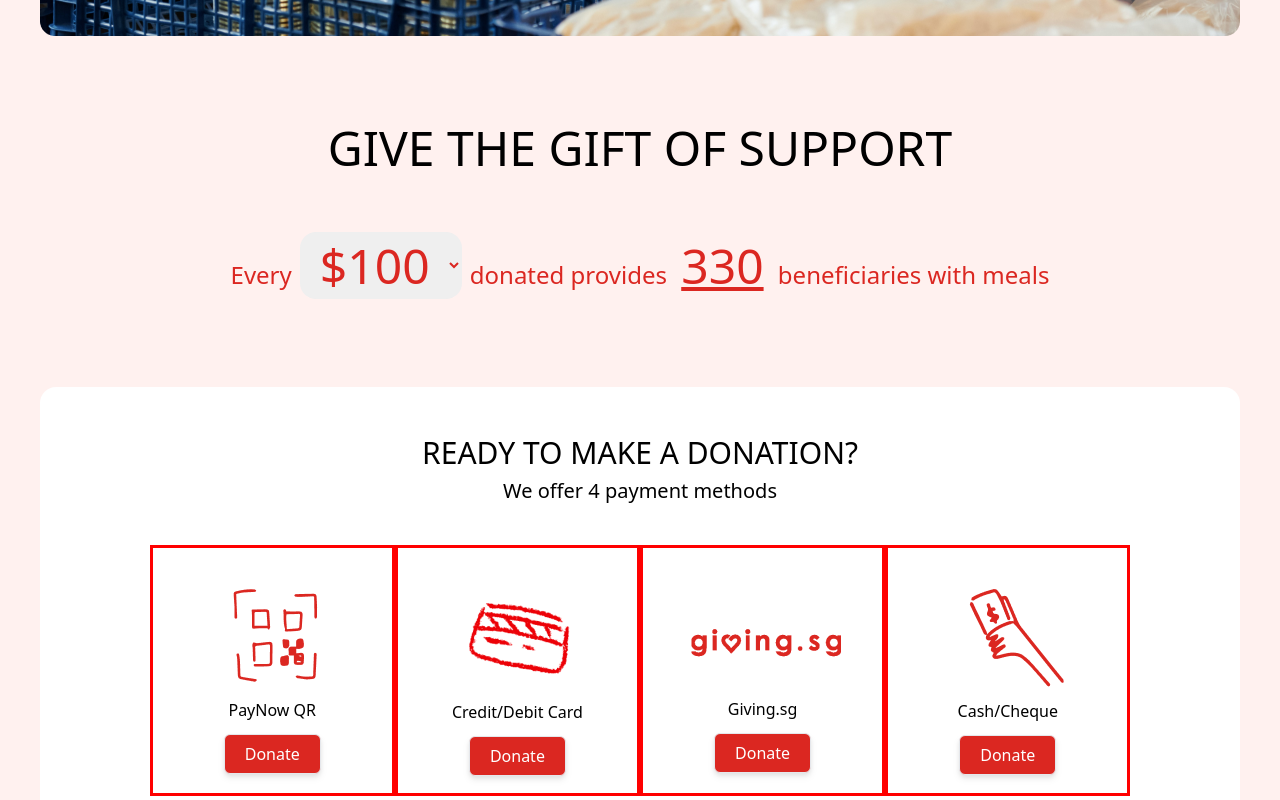
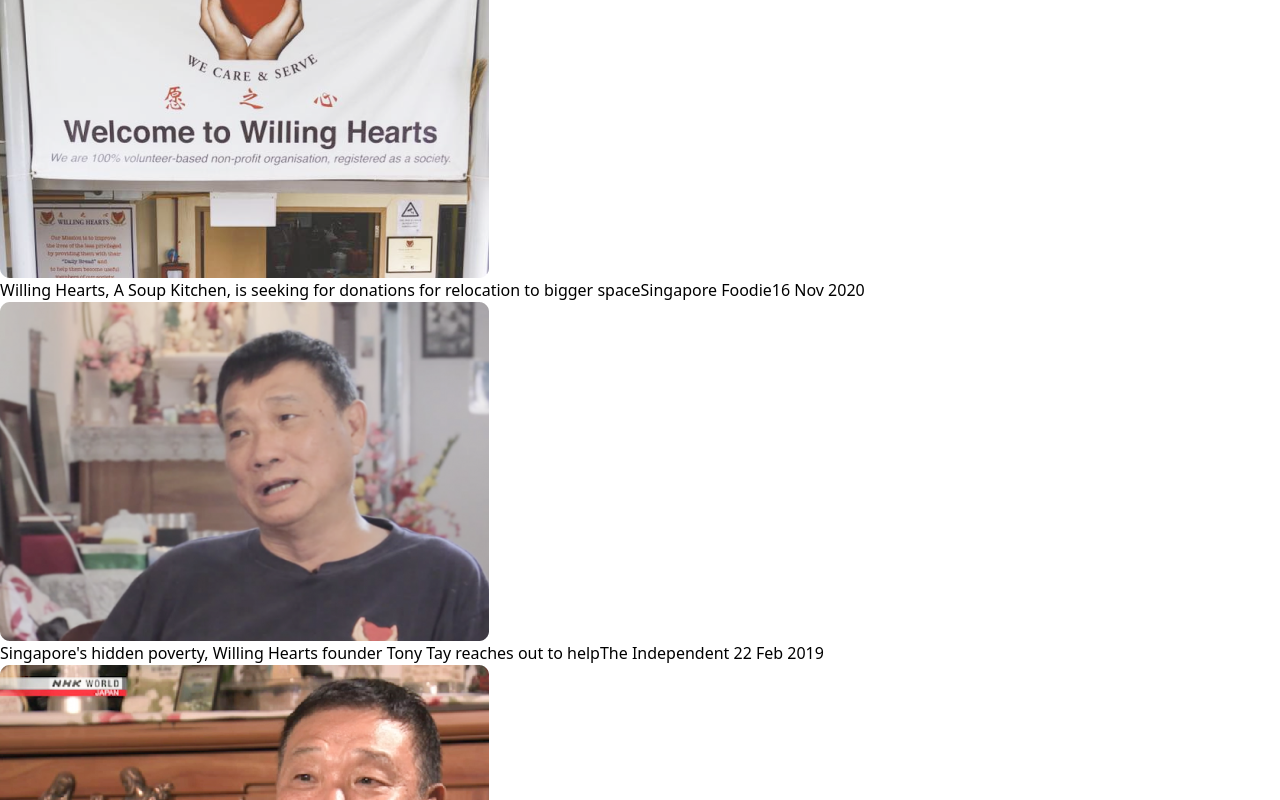
Before and after one commit to Glow-in-the-dark/GA-Project3, a React (Vite) app: page / in a window 1280 px wide. Shown: the part 520-1320 px from the top of the page. Built offline with nearby package versions, Linux system fonts and the light colour scheme.

Commit message:
resolve conflict

```diff
--- a/src/App.jsx
+++ b/src/App.jsx
@@ -1,21 +1,17 @@
 import React from "react";
-// import News from "./comp-aboutUs/News";
+import News from "./comp-aboutUs/News";
 import CommonComponentExamples from "./comp-commons/examplePage/CommonComponentExamples";
-// import ContactUsPage from "./comp-contactUs/ContactUsPage";
-// import ContactFormConfirmationPage from "./comp-contactUs/ContactFormConfirmationPage";
-import DonatePage from "./comp-donate/DonatePage";
-import DonationForm from "./comp-donate/DonationForm";
-import ThankYouPage from "./comp-donate/ThankYouPage";
+import ContactUsPage from "./comp-contactUs/ContactUsPage";
+import ContactFormConfirmationPage from "./comp-contactUs/ContactFormConfirmationPage";
 
 function App() {
   return (
     <div>
-      <DonatePage/>
-      {/* <News /> */}
+      <News />
       {/* <h1>GA SEI 41</h1> */}
       {/* <CommonComponentExamples /> */}
       {/* <ContactUsPage /> */}
-      {/* <ContactFormConfirmationPage /> */}
+      <ContactFormConfirmationPage />
     </div>
   );
 }
```
